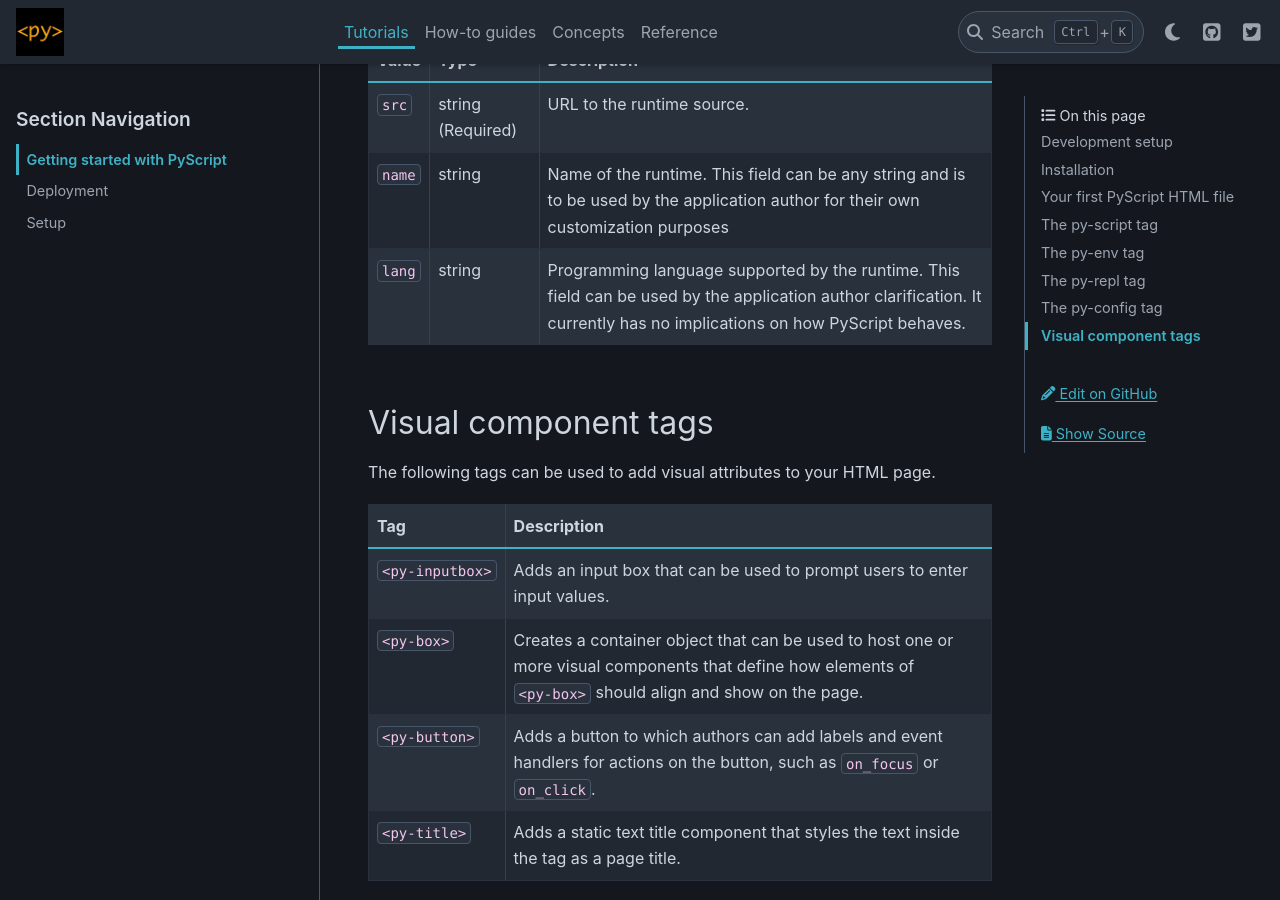
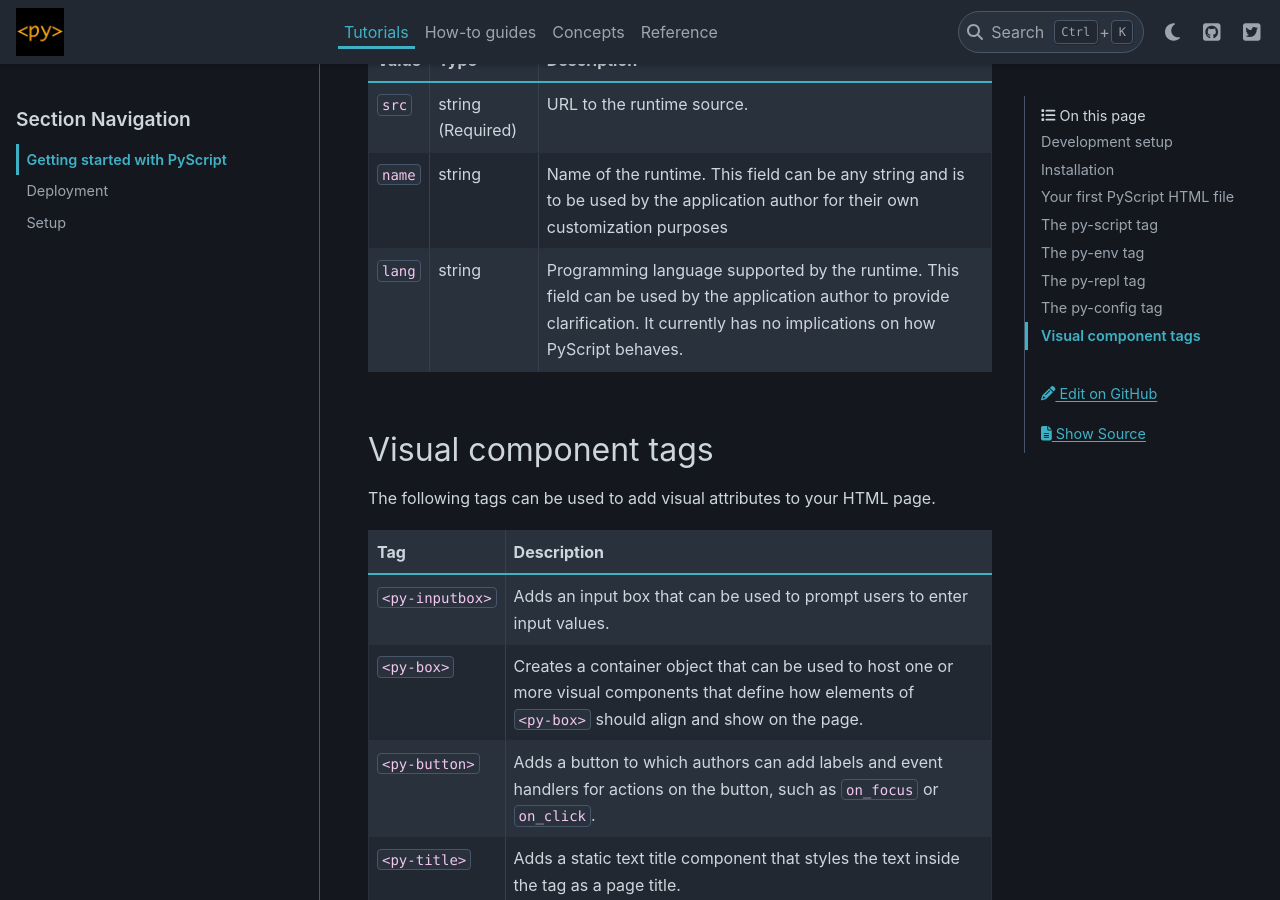
Before and after one commit to pyscript/pyscript, a Sphinx documentation site: the page built from docs/tutorials/getting-started.md, in a window 1280 px wide and 900 px high, scrolled down 5678 px. Built offline with Sphinx 7.4.7 and the PyData theme 0.15.4, drawn with Linux system fonts in a browser that asks for light colours.

```diff
--- a/docs/tutorials/getting-started.md
+++ b/docs/tutorials/getting-started.md
@@ -240,7 +240,7 @@ The following optional values are supported by `<py-config>`:
 | ----- | ---- | ----------- |
 | `src` | string (Required) | URL to the runtime source. |
 | `name` | string | Name of the runtime. This field can be any string and is to be used by the application author for their own customization purposes |
-| `lang` | string | Programming language supported by the runtime. This field can be used by the application author clarification. It currently has no implications on how PyScript behaves. |
+| `lang` | string | Programming language supported by the runtime. This field can be used by the application author to provide clarification. It currently has no implications on how PyScript behaves. |
 
 ## Visual component tags
 
```
